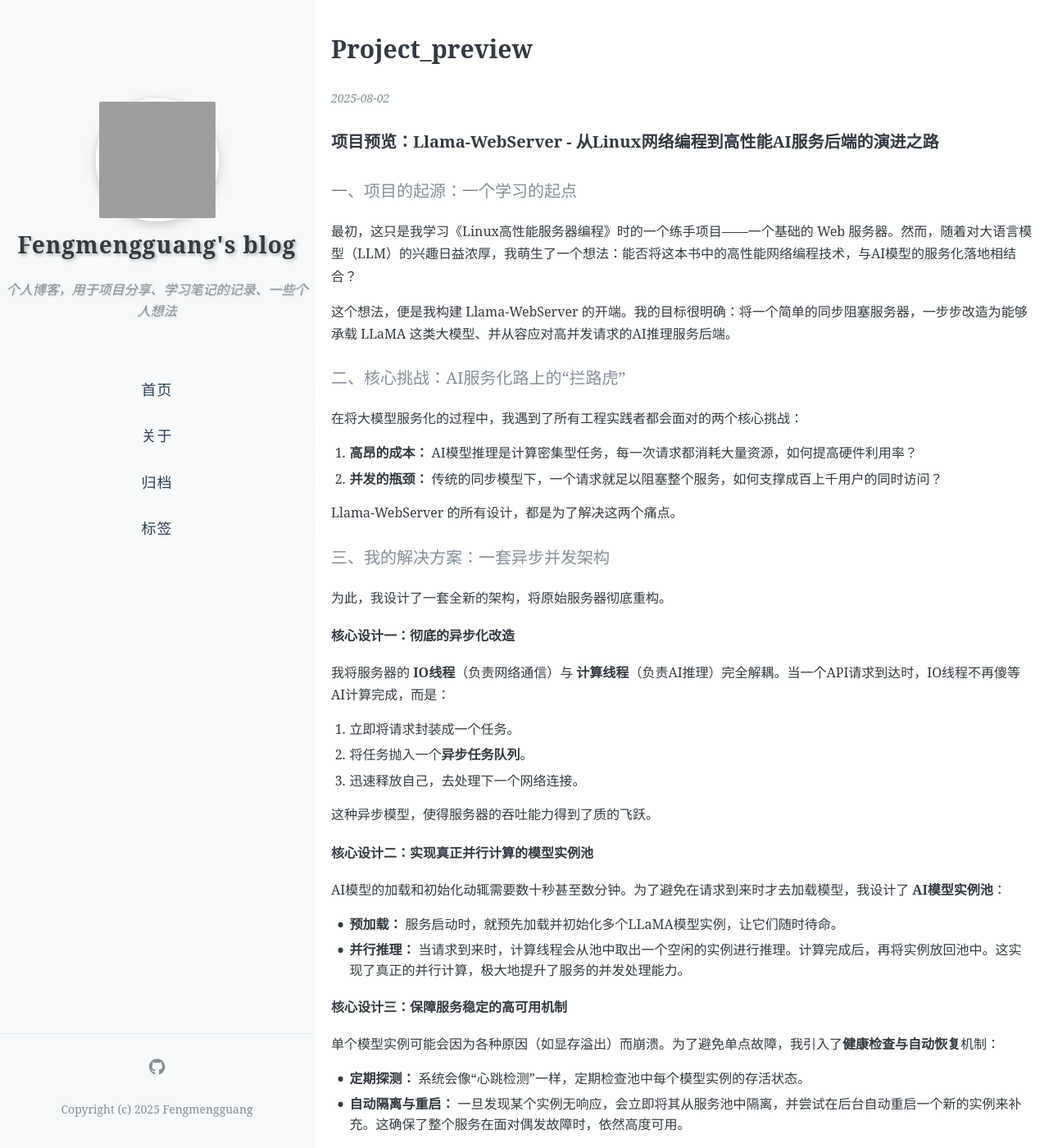
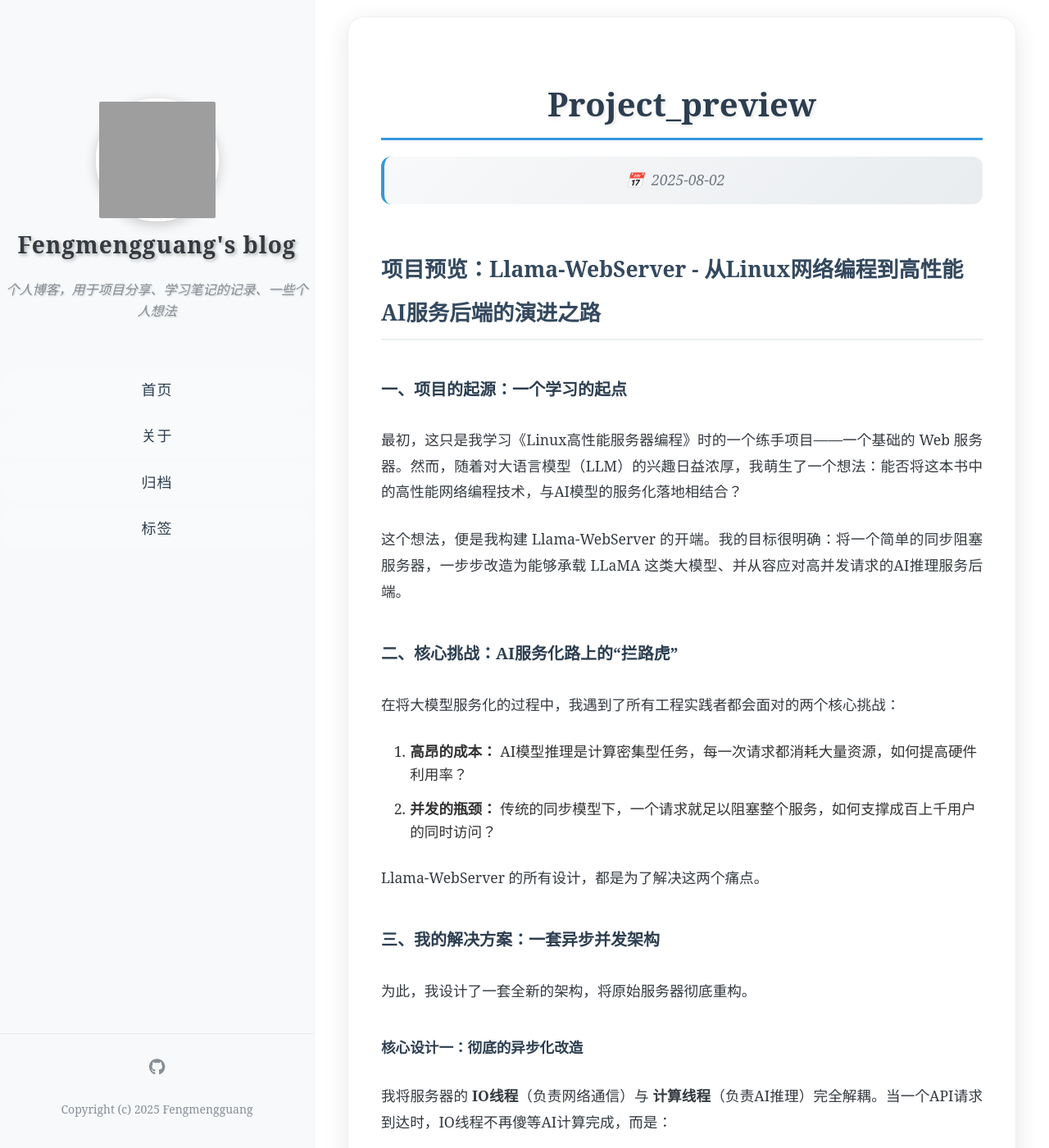
Before and after one commit to xiaoben765/xiaoben765.github.io, a Jekyll site: the page built from _posts/2025-08-02-project_preview.md, in a window 1280 px wide and 1400 px high. Shown: the whole window at 82% size. Built offline with Jekyll 4.4.1, drawn with Linux system fonts in a browser that asks for light colours; our own code applies the rules of GitHub Pages for plain Markdown files; comment, search, counter and statistics services are not loaded; grey boxes are pictures that could not be loaded.

Commit message:
美化文章页面：优化单篇文章展示效果，添加专业的排版和样式

```diff
--- a/_layouts/post.html
+++ b/_layouts/post.html
@@ -6,7 +6,7 @@
 
   <h1>{{ page.title }}</h1>
 
-  <div clsss="meta">
+  <div class="meta">
     <span class="date">
       {{ page.date | date: "%Y-%m-%d" }}
     </span>
--- a/_posts/2025-08-02-project_preview.md
+++ b/_posts/2025-08-02-project_preview.md
@@ -55,6 +55,4 @@
 
 #### 五、总结：从编程练习到AI后端解决方案
 
-
-
 最终，Llama-WebServer 不再是一个简单的网络编程示例。它拥有了完备的C++后端、一键编译、服务启停、性能压测等全套管理脚本，成为了一个功能完备、性能卓越、稳定可靠的AI服务后端解决方案，为大语言模型的生产环境部署，提供了坚实的基础。
--- a/style.scss
+++ b/style.scss
@@ -954,3 +954,284 @@
     padding: 20px;
   }
 }
+
+/* 文章页面专用样式 */
+// 单独文章页面样式
+article.posts {
+  background: #ffffff;
+  padding: 40px;
+  border-radius: 20px;
+  box-shadow: 0 8px 30px rgba(0, 0, 0, 0.1);
+  margin: 20px;
+  border: 1px solid #f0f0f0;
+
+  // 文章标题
+  h1 {
+    color: #2c3e50;
+    font-size: 2.5em;
+    font-weight: 700;
+    margin-bottom: 20px;
+    text-align: center;
+    line-height: 1.3;
+    text-shadow: 2px 2px 4px rgba(0, 0, 0, 0.1);
+    border-bottom: 3px solid #3498db;
+    padding-bottom: 15px;
+  }
+
+  // 文章元信息
+  .meta {
+    text-align: center;
+    margin-bottom: 30px;
+    padding: 15px;
+    background: linear-gradient(135deg, #f8f9fa, #e9ecef);
+    border-radius: 12px;
+    border-left: 4px solid #3498db;
+
+    .date {
+      color: #6c757d;
+      font-size: 1.1em;
+      font-weight: 500;
+      margin-right: 20px;
+
+      &:before {
+        content: "📅 ";
+        margin-right: 5px;
+      }
+    }
+
+    .tag {
+      margin: 10px 0;
+
+      li {
+        margin: 5px;
+
+        a {
+          background: linear-gradient(135deg, #3498db, #2980b9);
+          color: white;
+          padding: 8px 16px;
+          border-radius: 20px;
+          font-size: 0.9em;
+          font-weight: 500;
+          text-transform: uppercase;
+          letter-spacing: 0.5px;
+          box-shadow: 0 2px 10px rgba(52, 152, 219, 0.3);
+
+          &:hover {
+            background: linear-gradient(135deg, #2980b9, #3498db);
+            transform: translateY(-2px);
+            box-shadow: 0 4px 15px rgba(52, 152, 219, 0.4);
+          }
+
+          &:before {
+            content: "🏷️ ";
+          }
+        }
+      }
+    }
+  }
+
+  // 文章内容
+  .entry {
+    line-height: 1.8;
+    font-size: 1.1em;
+    color: #333;
+
+    // 段落样式
+    p {
+      margin: 1.5em 0;
+      text-align: justify;
+    }
+
+    // 标题样式
+    h1, h2, h3, h4, h5, h6 {
+      margin: 2em 0 1em 0;
+      color: #2c3e50;
+      font-weight: 600;
+    }
+
+    h2 {
+      font-size: 1.8em;
+      border-left: 5px solid #3498db;
+      padding-left: 15px;
+      margin-top: 2.5em;
+    }
+
+    h3 {
+      font-size: 1.5em;
+      color: #34495e;
+      border-bottom: 2px solid #ecf0f1;
+      padding-bottom: 5px;
+    }
+
+    // 代码块样式
+    code {
+      background: #f8f9fa;
+      padding: 3px 8px;
+      border-radius: 4px;
+      font-family: 'Consolas', 'Monaco', monospace;
+      color: #e74c3c;
+      border: 1px solid #e9ecef;
+    }
+
+    pre {
+      background: #2c3e50;
+      color: #ecf0f1;
+      padding: 20px;
+      border-radius: 10px;
+      overflow-x: auto;
+      margin: 2em 0;
+      box-shadow: 0 4px 15px rgba(0, 0, 0, 0.2);
+
+      code {
+        background: transparent;
+        border: none;
+        color: inherit;
+        padding: 0;
+      }
+    }
+
+    // 引用样式
+    blockquote {
+      background: linear-gradient(135deg, #f8f9fa, #e9ecef);
+      border-left: 5px solid #3498db;
+      padding: 20px 25px;
+      margin: 2em 0;
+      border-radius: 0 10px 10px 0;
+      box-shadow: 0 2px 10px rgba(0, 0, 0, 0.1);
+
+      &:before {
+        content: "💭 ";
+        font-size: 1.2em;
+      }
+    }
+
+    // 列表样式
+    ul, ol {
+      margin: 1.5em 0;
+      padding-left: 2em;
+
+      li {
+        margin: 0.8em 0;
+        line-height: 1.6;
+      }
+    }
+
+    // 链接样式
+    a {
+      color: #3498db;
+      text-decoration: none;
+      border-bottom: 2px solid transparent;
+      transition: all 0.3s ease;
+
+      &:hover {
+        color: #2980b9;
+        border-bottom-color: #3498db;
+      }
+    }
+
+    // 图片样式
+    img {
+      max-width: 100%;
+      height: auto;
+      border-radius: 10px;
+      box-shadow: 0 4px 15px rgba(0, 0, 0, 0.1);
+      margin: 2em auto;
+      display: block;
+      transition: transform 0.3s ease;
+
+      &:hover {
+        transform: scale(1.02);
+      }
+    }
+
+    // 表格样式
+    table {
+      width: 100%;
+      border-collapse: collapse;
+      margin: 2em 0;
+      background: white;
+      border-radius: 10px;
+      overflow: hidden;
+      box-shadow: 0 4px 15px rgba(0, 0, 0, 0.1);
+
+      th {
+        background: linear-gradient(135deg, #3498db, #2980b9);
+        color: white;
+        padding: 15px;
+        font-weight: 600;
+        text-transform: uppercase;
+        letter-spacing: 0.5px;
+      }
+
+      td {
+        padding: 12px 15px;
+        border-bottom: 1px solid #ecf0f1;
+      }
+
+      tr:hover {
+        background: #f8f9fa;
+      }
+    }
+  }
+}
+
+// 文章导航分页样式
+.pagination {
+  margin: 40px 20px;
+  text-align: center;
+
+  .prev, .next {
+    display: inline-block;
+    margin: 0 15px;
+
+    a {
+      background: linear-gradient(135deg, #34495e, #2c3e50);
+      color: white;
+      padding: 12px 25px;
+      border-radius: 25px;
+      text-decoration: none;
+      font-weight: 500;
+      transition: all 0.3s ease;
+      box-shadow: 0 4px 15px rgba(52, 73, 94, 0.3);
+
+      &:hover {
+        background: linear-gradient(135deg, #2c3e50, #34495e);
+        transform: translateY(-2px);
+        box-shadow: 0 6px 20px rgba(52, 73, 94, 0.4);
+      }
+    }
+  }
+
+  .prev a:before {
+    content: "← ";
+  }
+
+  .next a:after {
+    content: " →";
+  }
+}
+
+// 移动端优化
+@include mobile {
+  article.posts {
+    margin: 10px;
+    padding: 25px;
+
+    h1 {
+      font-size: 2em;
+    }
+
+    .entry {
+      font-size: 1em;
+    }
+  }
+
+  .pagination {
+    margin: 20px 10px;
+
+    .prev, .next {
+      display: block;
+      margin: 10px 0;
+    }
+  }
+}
```
